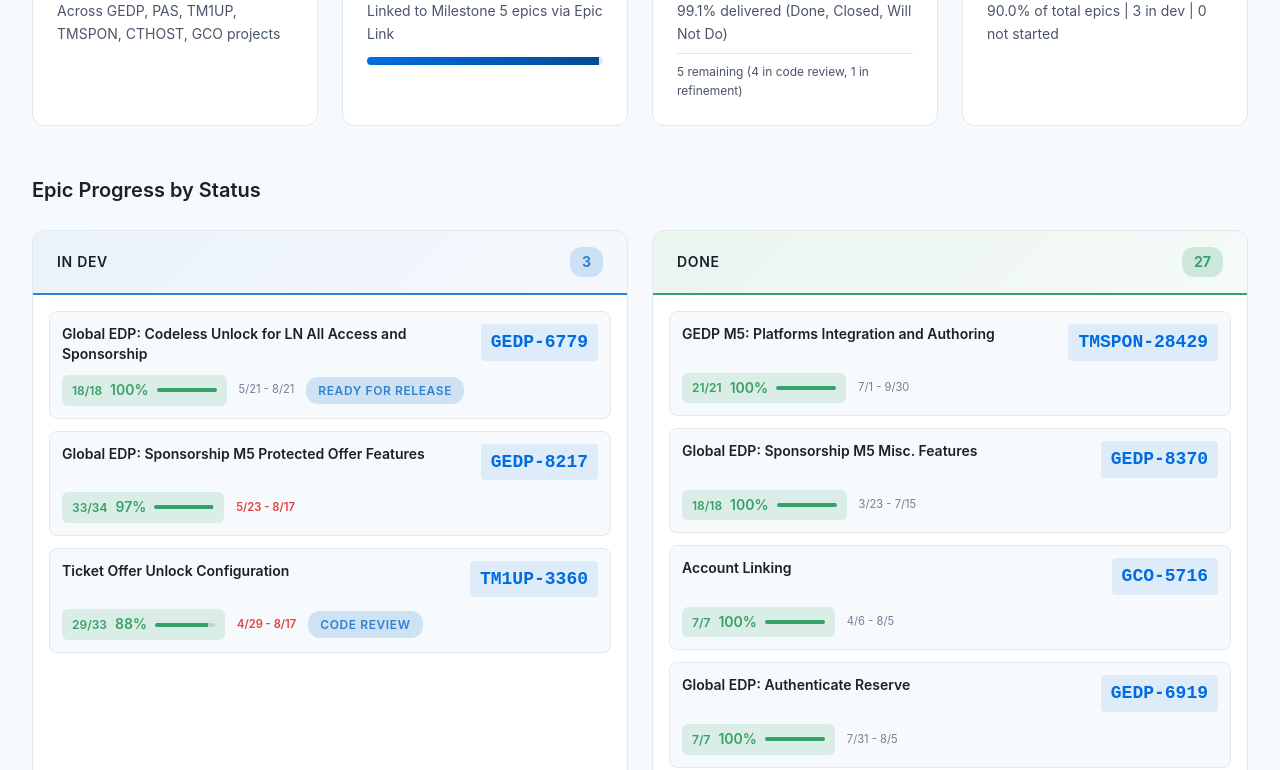
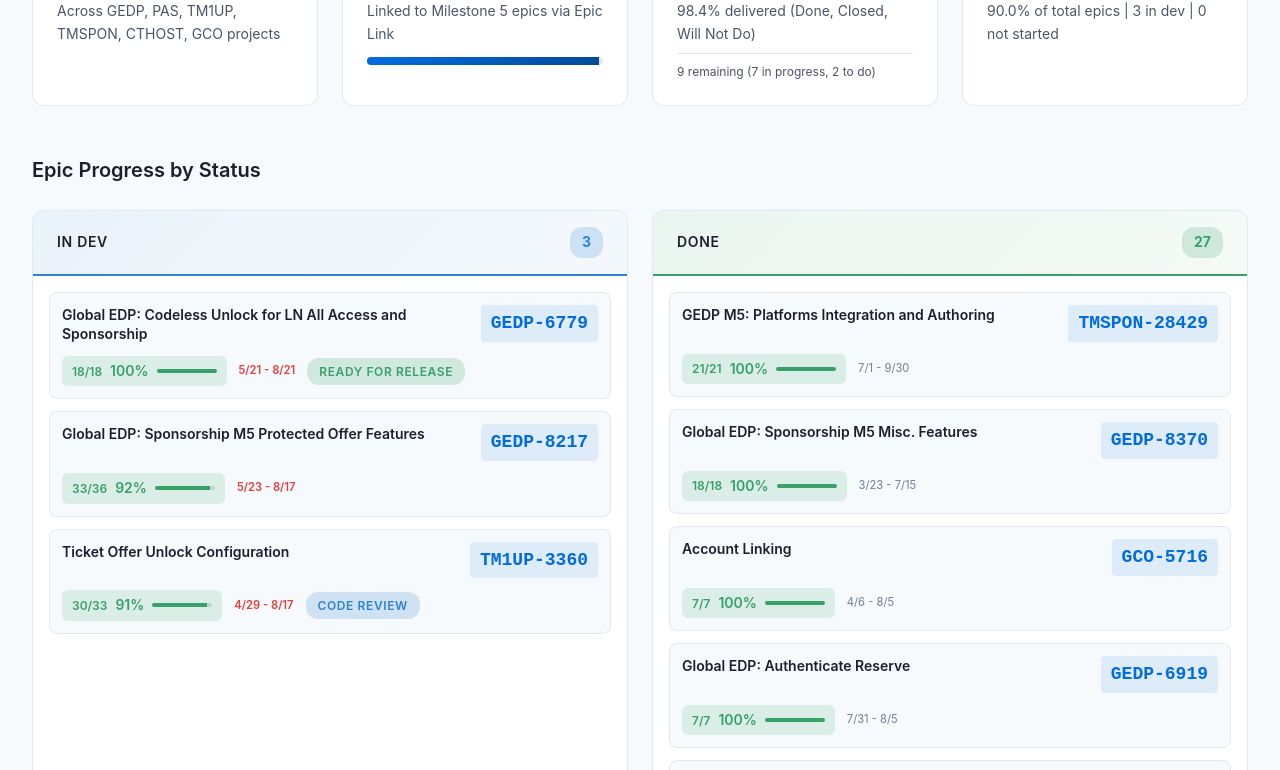
Before and after one commit to kate-kasperski/tmg609-dashboard, a plain HTML site: page TMG-609-dashboard.html in a window 1280 px wide. Shown: the part 385-1155 px from the top of the page. Drawn offline with Linux system fonts and the light colour scheme.

Commit message:
Update TMG-609 dashboard In Dev column with August 24, 2026 data
GEDP-6779 now 18/18 (100%, Ready for Release); GEDP-8217 at 33/36
(92%); TM1UP-3360 at 30/33 (91%). All three overdue against target end.

```diff
--- a/TMG-609-dashboard.html
+++ b/TMG-609-dashboard.html
@@ -454,7 +454,7 @@
                     <strong>RAG:</strong> <span class="status-badge status-done">On Track</span>
                 </div>
                 <div class="meta-item">
-                    <strong>Generated:</strong> August 21, 2026
+                    <strong>Generated:</strong> August 11, 2026 at 11:34 CDT
                 </div>
             </div>
         </header>
@@ -477,9 +477,9 @@
 
             <div class="stat-card">
                 <div class="stat-label">Stories Complete</div>
-                <div class="stat-value">547</div>
-                <div class="stat-detail">99.1% delivered (Done, Closed, Will Not Do)</div>
-                <div class="stat-detail" style="margin-top: 0.5rem; padding-top: 0.5rem; border-top: 1px solid var(--border-color); font-size: 0.75rem;">5 remaining (4 in code review, 1 in refinement)</div>
+                <div class="stat-value">543</div>
+                <div class="stat-detail">98.4% delivered (Done, Closed, Will Not Do)</div>
+                <div class="stat-detail" style="margin-top: 0.5rem; padding-top: 0.5rem; border-top: 1px solid var(--border-color); font-size: 0.75rem;">9 remaining (7 in progress, 2 to do)</div>
             </div>
 
             <div class="stat-card">
@@ -512,8 +512,8 @@
                                         <div class="mini-progress-fill high" style="width: 100.0%"></div>
                                     </div>
                                 </div>
-                                <span class="target-dates" title="Jira Target start - Target end">5/21 - 8/21</span>
-                                <span class="status-badge status-in-progress">Ready for Release</span>
+                                <span class="target-dates overdue" title="Jira Target start - Target end">5/21 - 8/21</span>
+                                <span class="status-badge status-done">Ready for Release</span>
                             </div>
                         </div>
                         <div class="epic-card">
@@ -523,10 +523,10 @@
                             </div>
                             <div class="epic-meta">
                                 <div class="story-completion high-completion">
-                                    <span class="story-completion-text">33/34</span>
-                                    <span class="story-completion-percent">97%</span>
+                                    <span class="story-completion-text">33/36</span>
+                                    <span class="story-completion-percent">92%</span>
                                     <div class="mini-progress-bar">
-                                        <div class="mini-progress-fill high" style="width: 97.1%"></div>
+                                        <div class="mini-progress-fill high" style="width: 91.7%"></div>
                                     </div>
                                 </div>
                                 <span class="target-dates overdue" title="Jira Target start - Target end">5/23 - 8/17</span>
@@ -539,10 +539,10 @@
                             </div>
                             <div class="epic-meta">
                                 <div class="story-completion high-completion">
-                                    <span class="story-completion-text">29/33</span>
-                                    <span class="story-completion-percent">88%</span>
+                                    <span class="story-completion-text">30/33</span>
+                                    <span class="story-completion-percent">91%</span>
                                     <div class="mini-progress-bar">
-                                        <div class="mini-progress-fill high" style="width: 87.9%"></div>
+                                        <div class="mini-progress-fill high" style="width: 90.9%"></div>
                                     </div>
                                 </div>
                                 <span class="target-dates overdue" title="Jira Target start - Target end">4/29 - 8/17</span>
@@ -998,7 +998,7 @@
 
         <footer>
             <p>Dashboard generated by <a href="https://claude.com/claude-code" class="footer-link" target="_blank">Claude Code</a> via <a href="https://jira.livenation.com/browse/TMG-609" class="footer-link" target="_blank">Jira MCP</a></p>
-            <p style="margin-top: 0.5rem;">Last updated: August 21, 2026 (In Dev column refresh only) | Data source: Jira Live Nation (Epic Link queries) | Completed statuses: Done, Closed, Released, Will Not Do (Closed) | Status: 27 epics complete (90.0%), 3 in dev | Needs attention: GEDP-8217 at 97.1% and TM1UP-3360 at 87.9% both have overdue target ends (8/17) awaiting final code review/refinement; GEDP-6779 reached 100% story completion and is now Ready for Release (target end 8/21)</p>
+            <p style="margin-top: 0.5rem;">Last updated: August 24, 2026 (In Dev column refresh only) | Data source: Jira Live Nation (Epic Link queries) | Completed statuses: Done, Closed, Released, Will Not Do (Closed) | Status: 27 epics complete (90.0%), 3 in dev | Needs attention: GEDP-6779 now at 100% (18/18) and Ready for Release, target end 8/21 overdue &mdash; awaiting rollout coordination with TMSPON; GEDP-8217 up to 92% (33/36), target end 8/17 overdue; TM1UP-3360 up to 91% (30/33), target end 8/17 overdue</p>
         </footer>
     </div>
 </body>
```
Also changed, not shown: index.html (+13 -13 lines).
